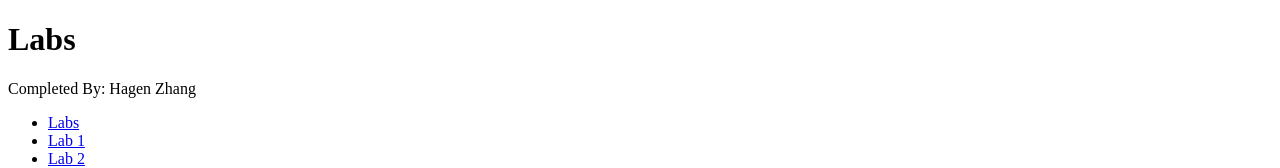
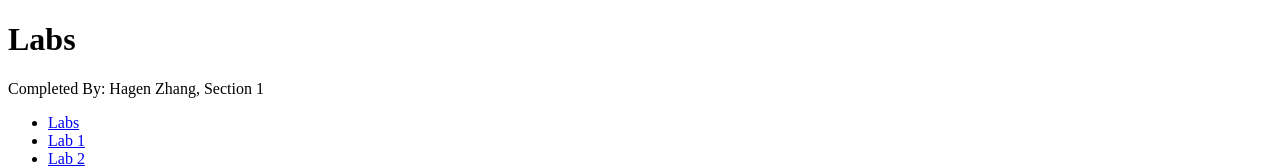
Before and after one commit to hagenzhang/react-demo, a React (Create React App) app: page /#/Labs/Lab1 in a window 1280 px wide. Shown: the top 168 px of the page. Built offline with nearby package versions, Linux system fonts and the light colour scheme.

Commit message:
added section number

```diff
--- a/src/Labs/index.tsx
+++ b/src/Labs/index.tsx
@@ -10,7 +10,7 @@ export default function Labs() {
     return (
         <div>
             <h1>Labs</h1>
-            <p>Completed By: Hagen Zhang</p>
+            <p>Completed By: Hagen Zhang, Section 1</p>
             <TOC />
             <Routes>
                 <Route path="/" element={<Navigate to="Lab1" />} />
```
